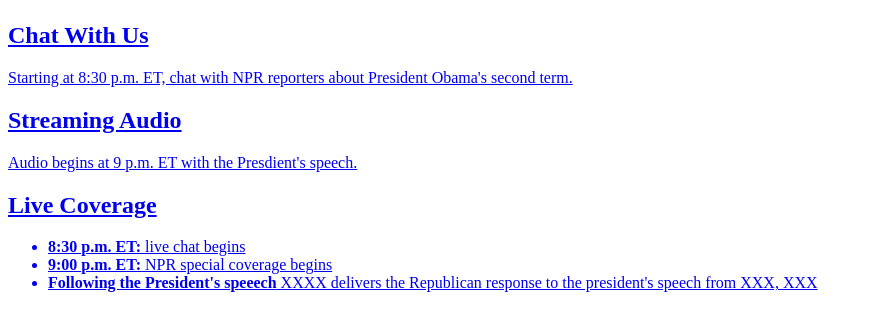
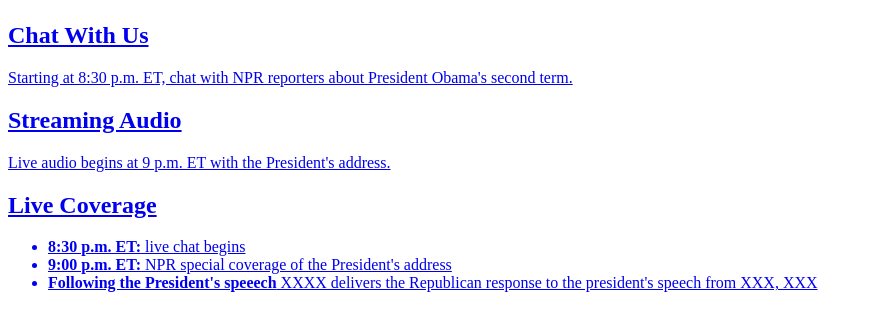
Before and after one commit to nprapps/sotu, a Flask app: template templates/widget.html in a window 1280 px wide. Shown: the part 58-389 px from the top of the page, without its empty margins (0-870 px from the left). Run offline with Flask 2, Linux system fonts and the light colour scheme; the template is opened without the code that fills it, so the values that code supplies are empty.

Commit message:
Tweak schedule.

```diff
--- a/jst/chat.html
+++ b/jst/chat.html
@@ -55,7 +55,7 @@
 				<p><em>(All times Eastern)</em></p>
 				<ul>
 					<li><span><strong class="time">8:30 p.m.:</strong> live chat begins</span></li>
-					<li><span><strong class="time">9:00 p.m.:</strong> NPR special coverage begins</span></li>
+					<li><span><strong class="time">9:00 p.m.:</strong> NPR special coverage of the President's address</span></li>
                     <li><span><strong>Following the President's speeech:</strong> TKTK delivers the Republican response to the president's speech from TKTK</span></li>
 				</ul>
 			</div>
--- a/templates/widget.html
+++ b/templates/widget.html
@@ -34,7 +34,7 @@
             <div class="wrap">
                 <h2>Streaming Audio</h2>
                 <div class="live-audio-img"></div>
-                <p>Audio begins at 9 p.m. ET with the Presdient's speech.</p>
+                <p>Live audio begins at 9 p.m. ET with the President's address.</p>
             </div>
         </div>
         <div class="col">
@@ -42,7 +42,7 @@
                 <h2>Live Coverage</h2>
                 <ul>
                     <li><span><strong>8:30 p.m. ET:</strong> live chat begins</span></li>
-                    <li><span><strong>9:00 p.m. ET:</strong> NPR special coverage begins</span></li>
+                    <li><span><strong>9:00 p.m. ET:</strong> NPR special coverage of the President's address</span></li>
                     <li><span><strong>Following the President's speeech</strong> XXXX delivers the Republican response to the president's speech from XXX, XXX</span></li>
                 </ul>
             </div>
```
